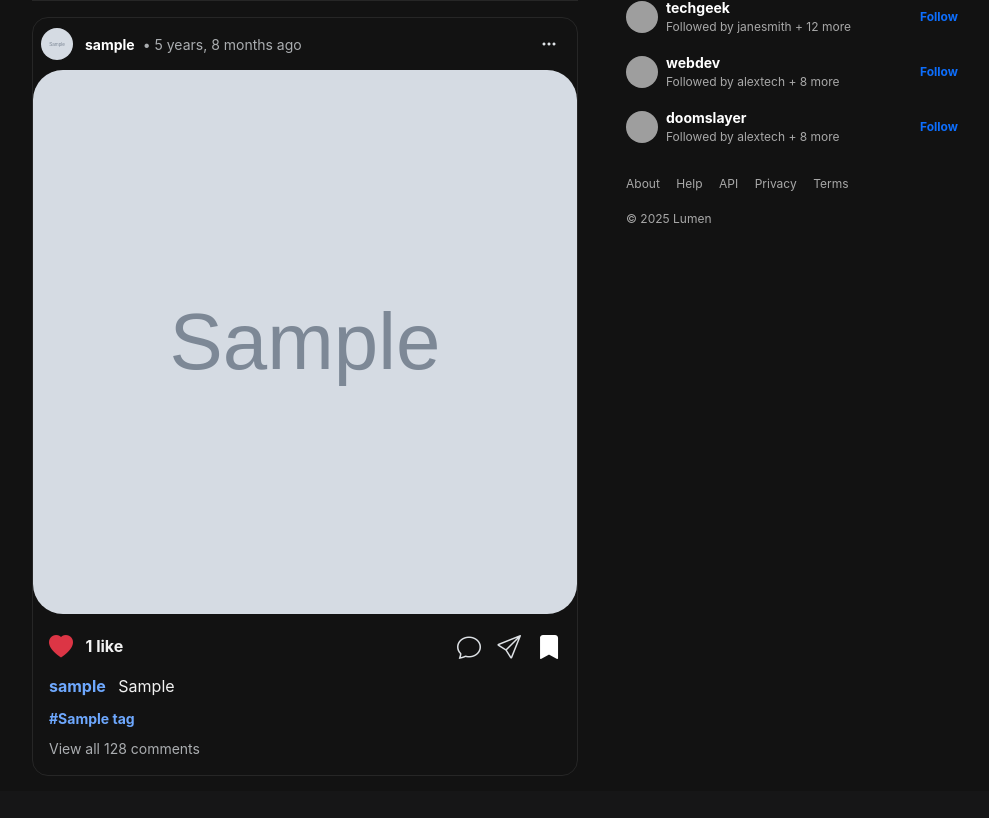
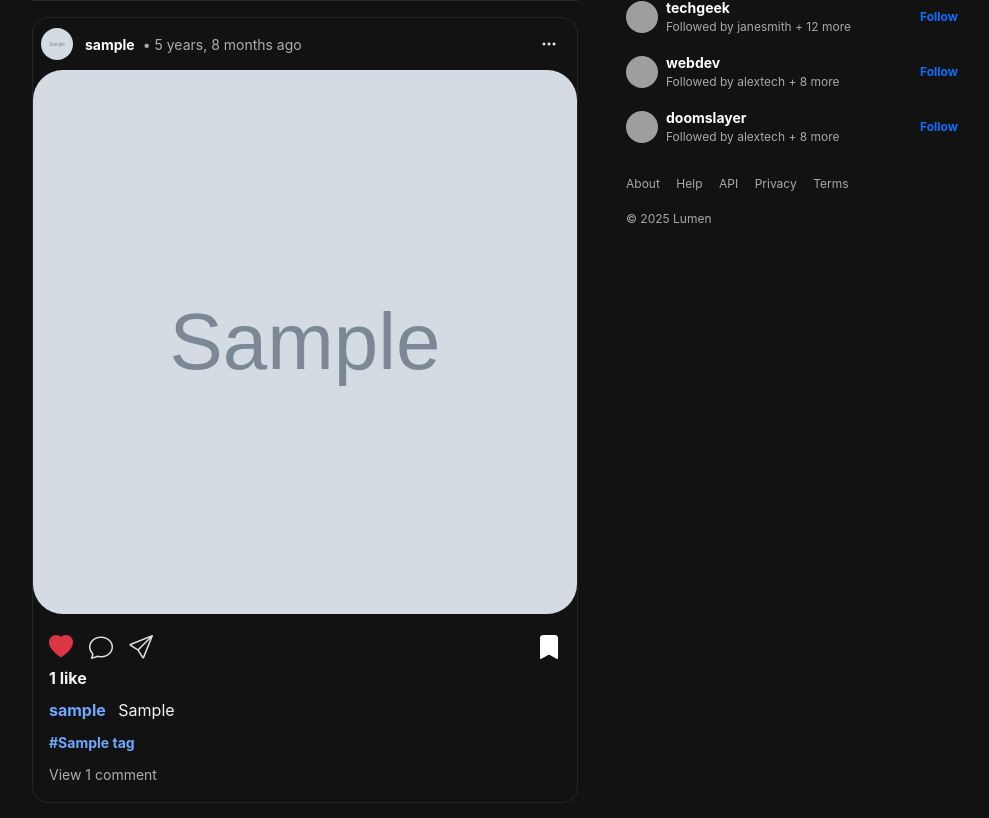
Before and after one commit to deviantcoder/lumen, a Django app: page / in a window 1280 px wide. Shown: the part 196-1014 px from the top of the page, without its empty margins (145-1134 px from the left). Before the commit the page ends 972 px from the top, so only its background shows below. Run offline with Django 5.2, Linux system fonts and the light colour scheme; a user stored in the database is signed in; tables that the repository leaves empty hold one stand-in row (values such as "Sample post"); grey boxes marked "Sample" are stand-in pictures; some libraries are stand-ins or nearby versions; grey boxes are pictures that could not be loaded.

Commit message:
Added post commenting using htmx, refactored likes to update with htmx obb, reduced queries

```diff
--- a/apps/feed/templates/feed/feed.html
+++ b/apps/feed/templates/feed/feed.html
@@ -40,64 +40,7 @@
                     </div>
                 </div>
             </div>
-            {% for post in posts %}
-                <div class="post-card">
-                    <div class="d-flex align-items-center justify-content-between p-2">
-                        <div class="d-flex align-items-center">
-                            <img src="{{ post.author.profile.image_or_default }}" class="post-user-avatar" alt="User avatar">
-                            <a href="{% url 'profiles:profile' post.author.username %}" class="fw-bold text-white small text-decoration-none me-2">{{ post.author }}</a>
-                            <span class="text-muted small">• {{ post.created|naturaltime }}</span>
-                        </div>
-                        <button class="btn border-0 cursor-pointer">
-                            <i class="bi bi-three-dots"></i>
-                        </button>
-                    </div>
-                    {% if not post.media.count > 1 %}
-                        <div class="post-image-wrapper">
-                            <img src="{{ post.media.first.file.url }}" class="post-image" alt="Post image">
-                        </div>
-                    {% else %}
-                        <div id="carousel-{{ post.id }}" class="carousel slide">
-                            <div class="carousel-indicators">
-                                {% for media in post.media.all %}
-                                    <button type="button" data-bs-target="#carousel-{{ post.id }}" data-bs-slide-to="{{ forloop.counter0 }}" class="{% if forloop.first %}active{% endif %}" aria-current="{% if forloop.first %}true{% endif %}" aria-label="Slide {{ forloop.counter }}">
-                                    </button>
-                                {% endfor %}
-                            </div>
-                            <div class="carousel-inner">
-                                {% for media in post.media.all %}
-                                    <div class="carousel-item {% if forloop.first %}active{% endif %}">
-                                        <div class="post-image-wrapper">
-                                            <img src="{{ media.file.url }}" class="post-image" alt="Post image">
-                                        </div>
-                                    </div>
-                                {% endfor %}
-                            </div>
-                            <button class="carousel-control-prev" type="button" data-bs-target="#carousel-{{ post.id }}" data-bs-slide="prev">
-                                <span class="carousel-control-prev-icon" aria-hidden="true"></span>
-                                <span class="visually-hidden">Previous</span>
-                            </button>
-                            <button class="carousel-control-next" type="button" data-bs-target="#carousel-{{ post.id }}" data-bs-slide="next">
-                                <span class="carousel-control-next-icon" aria-hidden="true"></span>
-                                <span class="visually-hidden">Next</span>
-                            </button>
-                        </div>
-                    {% endif %}
-                    <div class="p-2">
-                        {% include 'posts/includes/post_controls.html' %}
-                        <div class="ps-2 mb-2">
-                            <a href="#" class="fw-bold me-2 text-decoration-none">{{ user.username }}</a>
-                            {{ post.caption }}
-                        </div>
-                        <div class="ps-2 mb-2">
-                            {% for tag in post.tags.all %}
-                                <a href="" class="text-decoration-none fw-bold small me-1">#{{ tag }}</a>
-                            {% endfor %}
-                        </div>
-                        <div class="ps-2 mb-2 text-muted small">View all 128 comments</div>
-                    </div>
-                </div>
-            {% endfor %}
+            {% include 'posts/includes/posts_list.html' %}
         </div>
         <div class="col-lg-4 desktop-only mt-3">
             <div class="sticky-top" style="top: 76px; padding-left: 24px;">
--- a/apps/feed/views.py
+++ b/apps/feed/views.py
@@ -17,7 +17,8 @@ def feed(request):
         .prefetch_related(
             Prefetch('media'),
             Prefetch('tags'),
-            'likes'
+            'likes',
+            'comments',
         )
     )
 
--- a/apps/posts/templates/posts/includes/post_controls.html
+++ b/apps/posts/templates/posts/includes/post_controls.html
@@ -1,5 +1,6 @@
-<div class="d-flex justify-content-between p-2">
-    <div class="d-flex align-items-center">
+<div class="p-2">
+    <div class="d-flex justify-content-between">
+        <div class="d-flex align-items-center gap-3">
             <form
                 hx-post="{% url 'posts:toggle_like' post.pk %}"
                 hx-target="#likes{{ post.pk }}"
@@ -7,28 +8,25 @@
             >
                 {% csrf_token %}
                 <div id="likes{{ post.pk }}">
-                <button type="submit" class="btn text-white cursor-pointer p-0 fs-4 border-0 me-2">
+                    <button type="submit" class="btn text-white cursor-pointer p-0 fs-4 border-0">
                         {% if post.liked %}
                             <i class="bi bi-heart-fill text-danger"></i>
                         {% else %}
                             <i class="bi bi-heart text-white"></i>
                         {% endif %}
                     </button>
-                <span class="fw-bold">{{ post.likes.count }} like{{ post.likes.count|pluralize:'s' }}</span>
                 </div>
             </form>
-    </div>
-    <div class="d-flex align-items-center gap-3">
             <a class="btn cursor-pointer p-0 fs-4 border-0"
                 hx-get="{% url 'posts:post_preview' post.pk %}"
                 hx-target="#modal-body"
                 hx-swap="innerHTML"
                 data-bs-toggle="modal"
                 data-bs-target="#modal"
-        >
-            <i class="bi bi-chat"></i>
-        </a>
+            ><i class="bi bi-chat"></i></a>
             <button class="btn cursor-pointer p-0 fs-4 border-0"><i class="bi bi-send"></i></button>
+        </div>
+        <div class="d-flex align-items-center gap-3">
             <form
                 hx-post="{% url 'posts:toggle_save' post.pk %}"
                 hx-target="#save{{ post.pk }}"
@@ -47,3 +45,7 @@
             </form>
         </div>
     </div>
+    {% with likes_count=post.likes.count %}
+        <span id="likes_count_for_{{ post.pk }}" class="fw-bold">{{ likes_count }} like{{ likes_count|pluralize:'s' }}</span>
+    {% endwith %}
+</div>
--- /dev/null
+++ b/apps/posts/templates/posts/includes/posts_list.html
@@ -0,0 +1,70 @@
+{% load humanize %}
+
+{% for post in posts %}
+    <div class="post-card">
+        <div class="d-flex align-items-center justify-content-between p-2">
+            <div class="d-flex align-items-center">
+                <img src="{{ post.author.profile.image_or_default }}" class="post-user-avatar" alt="User avatar">
+                <a href="{% url 'profiles:profile' post.author.username %}" class="fw-bold text-white small text-decoration-none me-2">{{ post.author }}</a>
+                <span class="text-muted small">• {{ post.created|naturaltime }}</span>
+            </div>
+            <button class="btn border-0 cursor-pointer">
+                <i class="bi bi-three-dots"></i>
+            </button>
+        </div>
+        {% if not post.media.count > 1 %}
+            <div class="post-image-wrapper">
+                <img src="{{ post.media.first.file.url }}" class="post-image" alt="Post image">
+            </div>
+        {% else %}
+            <div id="carousel-{{ post.id }}" class="carousel slide">
+                <div class="carousel-indicators">
+                    {% for media in post.media.all %}
+                        <button type="button" data-bs-target="#carousel-{{ post.id }}" data-bs-slide-to="{{ forloop.counter0 }}" class="{% if forloop.first %}active{% endif %}" aria-current="{% if forloop.first %}true{% endif %}" aria-label="Slide {{ forloop.counter }}">
+                        </button>
+                    {% endfor %}
+                </div>
+                <div class="carousel-inner">
+                    {% for media in post.media.all %}
+                        <div class="carousel-item {% if forloop.first %}active{% endif %}">
+                            <div class="post-image-wrapper">
+                                <img src="{{ media.file.url }}" class="post-image" alt="Post image">
+                            </div>
+                        </div>
+                    {% endfor %}
+                </div>
+                <button class="carousel-control-prev" type="button" data-bs-target="#carousel-{{ post.id }}" data-bs-slide="prev">
+                    <span class="carousel-control-prev-icon" aria-hidden="true"></span>
+                    <span class="visually-hidden">Previous</span>
+                </button>
+                <button class="carousel-control-next" type="button" data-bs-target="#carousel-{{ post.id }}" data-bs-slide="next">
+                    <span class="carousel-control-next-icon" aria-hidden="true"></span>
+                    <span class="visually-hidden">Next</span>
+                </button>
+            </div>
+        {% endif %}
+        <div class="p-2">
+            {% include 'posts/includes/post_controls.html' %}
+            <div class="ps-2 mb-2">
+                <a href="#" class="fw-bold me-2 text-decoration-none">{{ user.username }}</a>
+                {{ post.caption }}
+            </div>
+            <div class="ps-2 mb-2">
+                {% for tag in post.tags.all %}
+                    <a href="" class="text-decoration-none fw-bold small me-1">#{{ tag }}</a>
+                {% endfor %}
+            </div>
+            <div class="ps-2 mb-2">
+                {% with comment_count=post.comments.count %}
+                <a href="" class="text-muted small text-decoration-none cursor-pointer"
+                    hx-get="{% url 'posts:post_preview' post.pk %}"
+                    hx-target="#modal-body"
+                    hx-swap="innerHTML"
+                    data-bs-toggle="modal"
+                    data-bs-target="#modal"
+                >View {{ comment_count }} comment{{ comment_count|pluralize:'s' }}</a>
+                {% endwith %}
+            </div>
+        </div>
+    </div>
+{% endfor %}
--- a/apps/posts/templates/posts/partials/like_button.html
+++ b/apps/posts/templates/posts/partials/like_button.html
@@ -1,8 +1,10 @@
-<button type="submit" class="btn text-white cursor-pointer p-0 fs-4 border-0 me-2">
+<button type="submit" class="btn text-white cursor-pointer p-0 fs-4 border-0">
     {% if post.liked %}
         <i class="bi bi-heart-fill text-danger"></i>
     {% else %}
         <i class="bi bi-heart text-white"></i>
     {% endif %}
 </button>
-<span class="fw-bold">{{ post.likes.count }} like{{ post.likes.count|pluralize:'s' }}</span>
+{% with likes_count=post.likes.count %}
+    <span id="likes_count_for_{{ post.pk }}" hx-swap-oob="innerHTML">{{ likes_count }} like{{ likes_count|pluralize:'s' }}</span>
+{% endwith %}
--- a/apps/posts/urls.py
+++ b/apps/posts/urls.py
@@ -11,4 +11,5 @@ urlpatterns = [
     path('<int:post_id>/like/', views.toggle_like, name='toggle_like'),
     path('<int:post_id>/save/', views.toggle_save, name='toggle_save'),
     path('<int:post_id>/preview/', views.post_preview, name='post_preview'),
+    path('<int:post_id>/add-comment/', views.add_comment, name='add_comment'),
 ]
```
Also changed, not shown: apps/posts/forms.py (+11 -1 lines), apps/posts/templates/posts/partials/comment.html (added, +8 -0 lines), apps/posts/templates/posts/partials/post_preview.html (+19 -8 lines), apps/posts/views.py (+20 -1 lines). Lines whose indentation alone changed are shown as unchanged.
